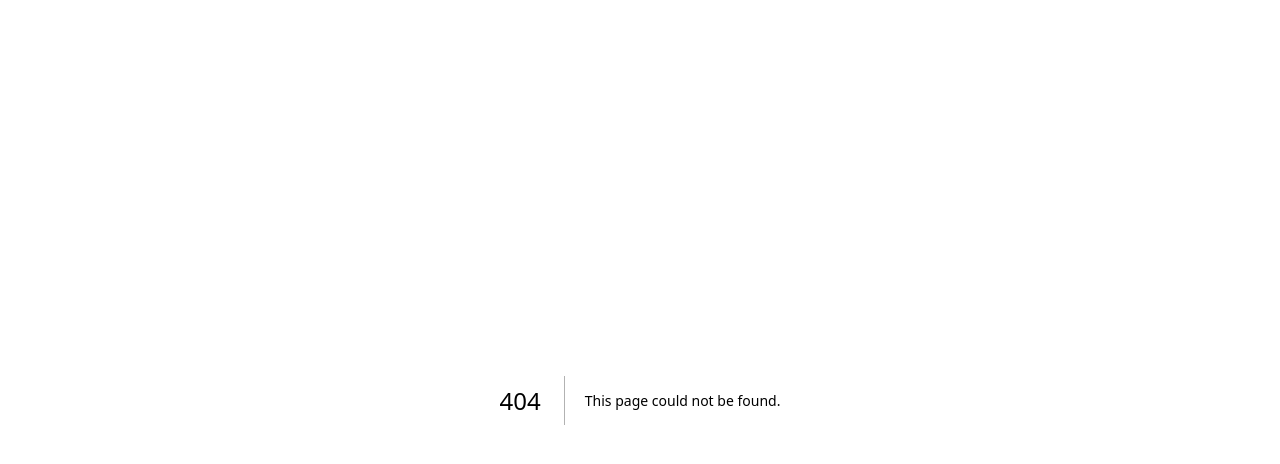
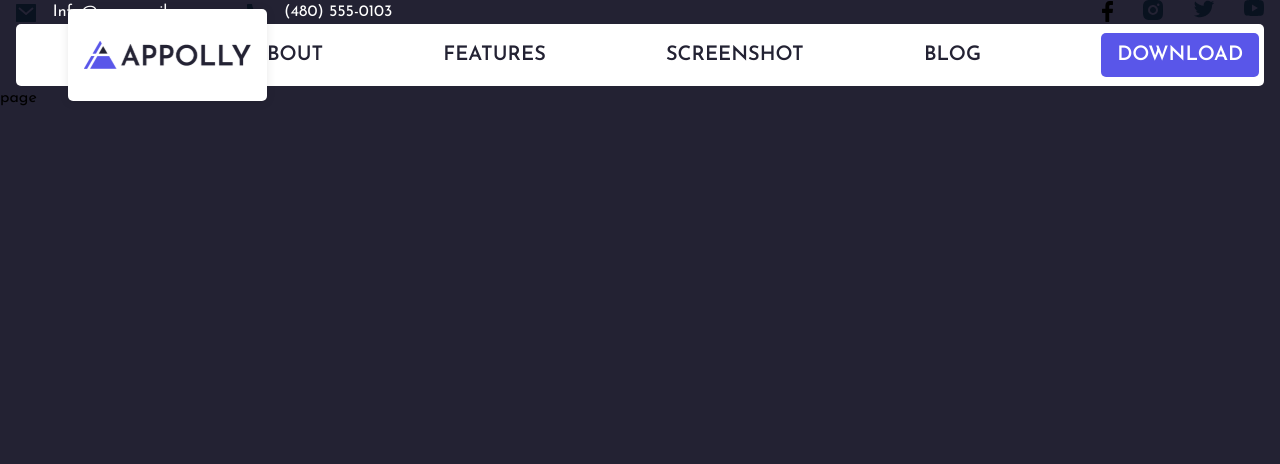
Before and after one commit to Morojenk0/landing-nexjs-ts-practice, a Next.js app: page /blog in a window 1280 px wide. Before the commit this address had no page. Shown: the top 464 px of the page. Built offline with nearby package versions, Linux system fonts and the light colour scheme.

Commit message:
start doing Navigation

```diff
--- /dev/null
+++ b/app/blog/page.tsx
@@ -0,0 +1,5 @@
+function page() {
+	return <div>page</div>
+}
+
+export default page
--- /dev/null
+++ b/app/components/Navigation.jsx
@@ -0,0 +1,151 @@
+import React from 'react'
+import Image from 'next/image'
+import Link from 'next/link'
+
+import facebook from '../../public/icons/facebook-fill.svg'
+import instagram from '../../public/icons/instagram-fill.svg'
+import twitter from '../../public/icons/twitter-fill.svg'
+import youtube from '../../public/icons/youtube-fill.svg'
+import logo from '../../public/icons/logo.svg'
+
+export default function Navigation() {
+	return (
+		<nav>
+			<div className="container">
+				<div className=" hidden tablet:flex tablet:justify-between">
+					<address>
+						<div className="flex gap-x-[3rem]">
+							<p>
+								<a
+									className="relative pl-[2.3rem] text-white text-base not-italic hover:underline before:content-[url('../public/icons/mail-fill.svg')] before:absolute before:inset-y-0 before:left-0"
+									href="mailto:Info@youremail.com"
+								>
+									Info@youremail.com
+								</a>
+							</p>
+							<p>
+								<a
+									className="relative pl-[2.3rem] text-white text-base not-italic hover:underline before:content-[url('../public/icons/phone-fill.svg')] before:absolute before:inset-y-0 before:left-0"
+									href="tel:+4805550103"
+								>
+									(480) 555-0103
+								</a>
+							</p>
+						</div>
+					</address>
+					<ul>
+						<div className="flex gap-x-[1.9rem]">
+							<li>
+								<a
+									href="https://facebook.com"
+									target="_blank"
+								>
+									<Image
+										src={facebook}
+										alt="facebook"
+									/>
+								</a>
+							</li>
+							<li>
+								<a
+									href="https://instagram.com"
+									target="_blank"
+								>
+									<Image
+										src={instagram}
+										alt="instagram"
+									/>
+								</a>
+							</li>
+							<li>
+								<a
+									href="https://twitter.com"
+									target="_blank"
+								>
+									<Image
+										src={twitter}
+										alt="twitter"
+									/>
+								</a>
+							</li>
+							<li>
+								<a
+									href="https://youtube.com"
+									target="_blank"
+								>
+									<Image
+										src={youtube}
+										alt="youtube"
+									/>
+								</a>
+							</li>
+						</div>
+					</ul>
+				</div>
+				<div className=" py-[1rem] pr-[.30rem] pl-[3.25rem]  rounded-[0.3125rem] bg-white">
+					<ul>
+						<div className="relative flex items-center justify-between gap-x-[2.5rem]">
+							<li>
+								<Link
+									className="text-black text-xl uppercase hover:text-blue hover:underline "
+									href="/"
+								>
+									home
+								</Link>
+							</li>
+							<li>
+								<Link
+									className="text-black text-xl uppercase hover:text-blue hover:underline "
+									href="#"
+								>
+									About
+								</Link>
+							</li>
+							<li>
+								<Link
+									className="text-black text-xl uppercase hover:text-blue hover:underline "
+									href="#"
+								>
+									Features
+								</Link>
+							</li>
+							<div className="absolute  mx-auto py-[2rem] px-[1rem] bg-white rounded-[0.3125rem] shadow-box-shadow">
+								<Link href="/">
+									<Image
+										src={logo}
+										alt="logo"
+									/>
+								</Link>
+							</div>
+							<li>
+								<Link
+									className=" text-black text-xl uppercase hover:text-blue hover:underline "
+									href="#"
+								>
+									Screenshot
+								</Link>
+							</li>
+							<li>
+								<Link
+									className="text-black text-xl uppercase hover:text-blue hover:underline "
+									href="/blog"
+								>
+									Blog
+								</Link>
+							</li>
+							<li>
+								<a
+									className="bg-blue py-[.75rem] px-[1rem] rounded-[0.3125rem] text-white text-xl uppercase"
+									href="https://play.google.com/store"
+									target="_blank"
+								>
+									Download
+								</a>
+							</li>
+						</div>
+					</ul>
+				</div>
+			</div>
+		</nav>
+	)
+}
--- a/app/layout.tsx
+++ b/app/layout.tsx
@@ -1,6 +1,7 @@
 import type {Metadata} from 'next'
 import {Josefin_Sans} from 'next/font/google'
 import './globals.css'
+import Navigation from './components/Navigation.jsx'
 
 const josefinSans = Josefin_Sans({subsets: ['latin']})
 
@@ -11,8 +12,14 @@ export const metadata: Metadata = {
 
 export default function RootLayout({children}: {children: React.ReactNode}) {
 	return (
-		<html lang="en">
-			<body className={josefinSans.className}>{children}</body>
+		<html
+			lang="en"
+			className="bg-black"
+		>
+			<body className={`${josefinSans.className} `}>
+				<Navigation />
+				{children}
+			</body>
 		</html>
 	)
 }
--- a/app/page.tsx
+++ b/app/page.tsx
@@ -2,7 +2,7 @@ import Image from 'next/image'
 // import hero from '../public/free_Ui_view-mobile-app-mockup-1.png'
 export default function Home() {
 	return (
-		<main className="bg-black min-h-screen">
+		<main className=" ">
 			<h1 className="text-6xl text-white ">Test</h1>
 		</main>
 	)
--- a/tailwind.config.ts
+++ b/tailwind.config.ts
@@ -6,6 +6,7 @@ const config: Config = {
 		'./components/**/*.{js,ts,jsx,tsx,mdx}',
 		'./app/**/*.{js,ts,jsx,tsx,mdx}',
 	],
+
 	theme: {
 		container: {
 			center: true,
@@ -16,7 +17,7 @@ const config: Config = {
 			},
 		},
 		extend: {
-			theme: {
+			screens: {
 				mobile: '375px',
 				tablet: '768px',
 				desktop: '1440px',
@@ -32,7 +33,11 @@ const config: Config = {
 				'gradient-conic':
 					'conic-gradient(from 180deg at 50% 50%, var(--tw-gradient-stops))',
 			},
+			boxShadow: {
+				'box-shadow': '0px 1px 10px 0px rgba(0, 0, 0, 0.10)',
+			},
 		},
+
 		fontSize: {
 			sm: [
 				'.8rem',
```
Also changed, not shown: public/icons/facebook-fill.svg (added), public/icons/logo.svg (added).
